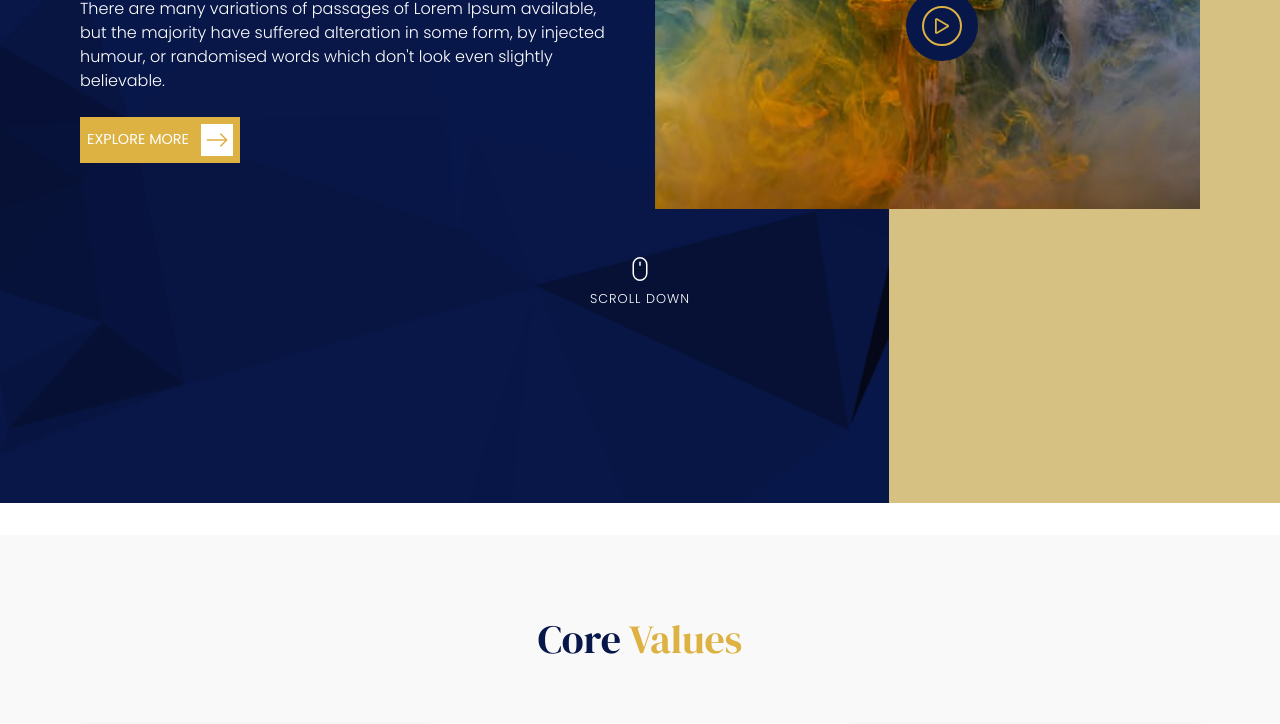
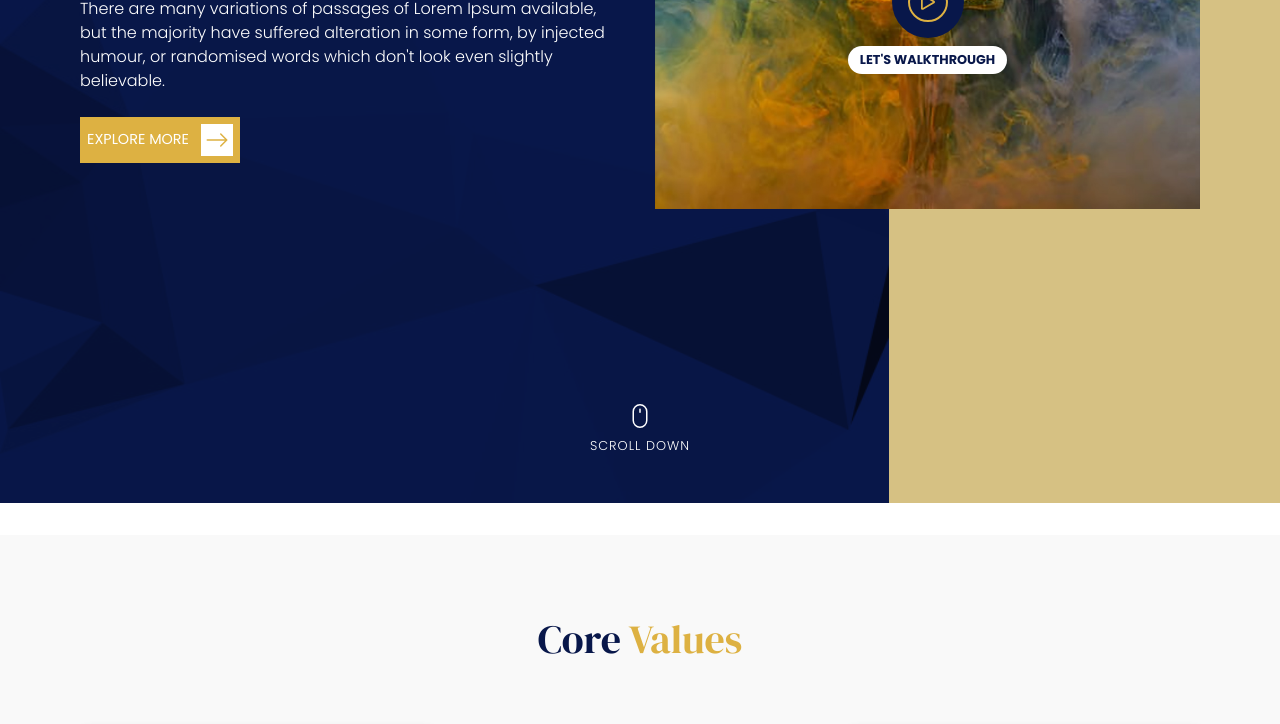
Before and after one commit to grvgarg22/aspire, a plain HTML site: page index.html in a window 1280 px wide. Shown: the part 281-1005 px from the top of the page. Drawn offline with nearby package versions, Linux system fonts and the light colour scheme.

Commit message:
update 0.0.7

```diff
--- a/index.html
+++ b/index.html
@@ -96,6 +96,7 @@
 											<path fill-rule="evenodd" d="M10.804 8L5 4.633v6.734L10.804 8zm.792-.696a.802.802 0 0 1 0 1.392l-6.363 3.692C4.713 12.69 4 12.345 4 11.692V4.308c0-.653.713-.998 1.233-.696l6.363 3.692z"></path>
 										</svg>
 									</a>
+									<p>Let's Walkthrough</p>
 								</div>
 							</div>
 						</div>
--- a/stylesheet/style.scss
+++ b/stylesheet/style.scss
@@ -78,16 +78,17 @@ a:hover, a:focus {text-decoration: none;}
 			.explore-btn {margin: 0.5rem 0;}
 		}
 		.card {position: relative;
-			.img-overlay {position: absolute; top: 44%; left: 46%;
-				a {background-color: $theme-color;	padding: 1.5rem 1rem; border-radius: 5rem; transition: all 500ms;
+			.img-overlay {position: absolute; top: 0; left: 0; right: 0; bottom: 0; display: flex; flex-direction: column; align-items: center; justify-content: center;
+				a {background-color: $theme-color;	padding: 1rem 1rem; border-radius: 5rem; transition: all 500ms;
 					svg {color: $accent; width: 2.5rem; height: 2.5rem; padding: 0.25rem; border: 2px solid $accent; border-radius: 5rem; background-color: $theme-color; transition: all 500ms;}
 				}
 				a:hover, a:focus {background-color: $accent;
 					svg {color: $theme-color; border-color: $theme-color; background-color: $accent;}
 				}
+				p {margin-top: 0.5rem; background-color: #fff; color: $theme-color; text-transform: uppercase; padding: 0.25rem 0.75rem; border-radius: 5rem; font-weight: 600; font-size: 0.8rem;}
 			}
 		}
-		.scroll-down {text-align: center; margin-top: 3rem;
+		.scroll-down {text-align: center; position: absolute; bottom: 2rem; right: 0; left: 0; display: flex; justify-content: center; align-items: center;
 			svg {width: 1.5rem; height: 1.5rem; color: #fff; margin-bottom: 0.5rem;}
 			p {color: #fff; text-transform: uppercase; font-size: 0.8rem; letter-spacing: 1px;}
 		}
@@ -366,6 +367,7 @@ footer {margin: 0; padding: 3rem 5rem 1rem; background-color: $theme-color;
 	.main-frame .main-frame-overlay {left: 1rem; right: 1rem; top: 2rem; bottom: 1rem;}
 	.main-frame .main-frame-overlay .section-header {margin-bottom: 1.5rem;	width: 65%;}
 	.main-frame .main-frame-overlay .section-header .section-title-md {width: 100%;}
+	.main-frame .main-frame-overlay .scroll-down {display: none;}
 
 	.core-values {padding: 1rem;}
 	.core-values .section-header {margin-top: 2rem; margin-bottom: 2rem;}
@@ -400,6 +402,7 @@ footer {margin: 0; padding: 3rem 5rem 1rem; background-color: $theme-color;
 	.navbar {padding: 0rem 0rem 0 1rem;}
 	.section-m-p {padding: 2rem 1rem;}
 
+	.main-frame {height: 94vh;}
 	.main-frame .sub-sec-left {background-repeat: repeat;}
 	.main-frame .main-frame-overlay .section-header {margin-bottom: 1.5rem;	width: 65%;}
 	.main-frame .main-frame-overlay .section-header .section-title-md {width: 100%;}
```
Also changed, not shown: stylesheet/style.css, 1 other file.
